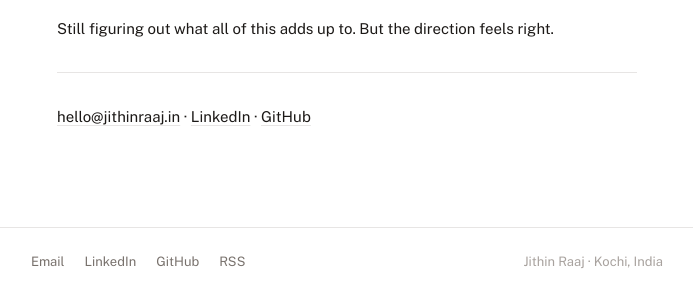
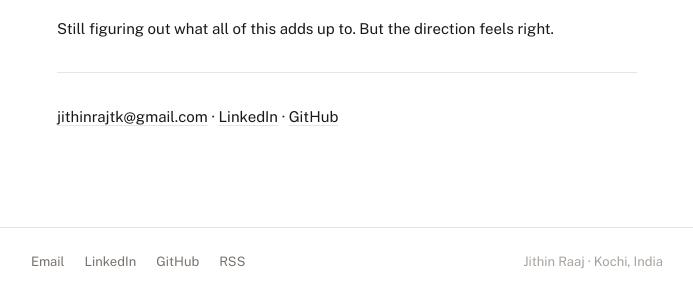
Before and after one commit to jithinrajtk/jithinrajtk.github.io, a Jekyll site: the page built from about.md, in a window 1280 px wide. Shown: the part 603-897 px from the top of the page, without its empty margins (293-986 px from the left). Built offline with Jekyll 4.4.1, drawn with Linux system fonts in a browser that asks for light colours; nearby versions of some CDN libraries.

Commit message:
Update email and LinkedIn to correct handles

```diff
--- a/_config.yml
+++ b/_config.yml
@@ -6,9 +6,9 @@
 
 author:
   name: Jithin Raaj
-  email: hello@jithinraaj.in
-  linkedin: jithinraaj
-  github: jithinraaj
+  email: jithinrajtk@gmail.com
+  linkedin: jithinrajtk
+  github: jithinrajtk
 
 permalink: /writing/:title/
 
--- a/_layouts/default.html
+++ b/_layouts/default.html
@@ -56,7 +56,7 @@
     "description": "Social Media Team Lead at Entri | Expert in Problem Solving, Marketing, Social Media, Coding, Automation & AI",
     "knowsAbout": ["Social Media Marketing", "Automation", "AI", "Problem Solving", "Coding"],
     "sameAs": [
-      "https://www.linkedin.com/in/jithinraaj/",
+      "https://www.linkedin.com/in/jithinrajtk/",
       "https://github.com/jithinrajtk"
     ]
   }
--- a/about.md
+++ b/about.md
@@ -18,4 +18,4 @@
 
 ---
 
-[hello@jithinraaj.in](mailto:hello@jithinraaj.in) · [LinkedIn](https://linkedin.com/in/jithinraaj) · [GitHub](https://github.com/jithinrajtk)
+[jithinrajtk@gmail.com](mailto:jithinrajtk@gmail.com) · [LinkedIn](https://linkedin.com/in/jithinrajtk) · [GitHub](https://github.com/jithinrajtk)
```
